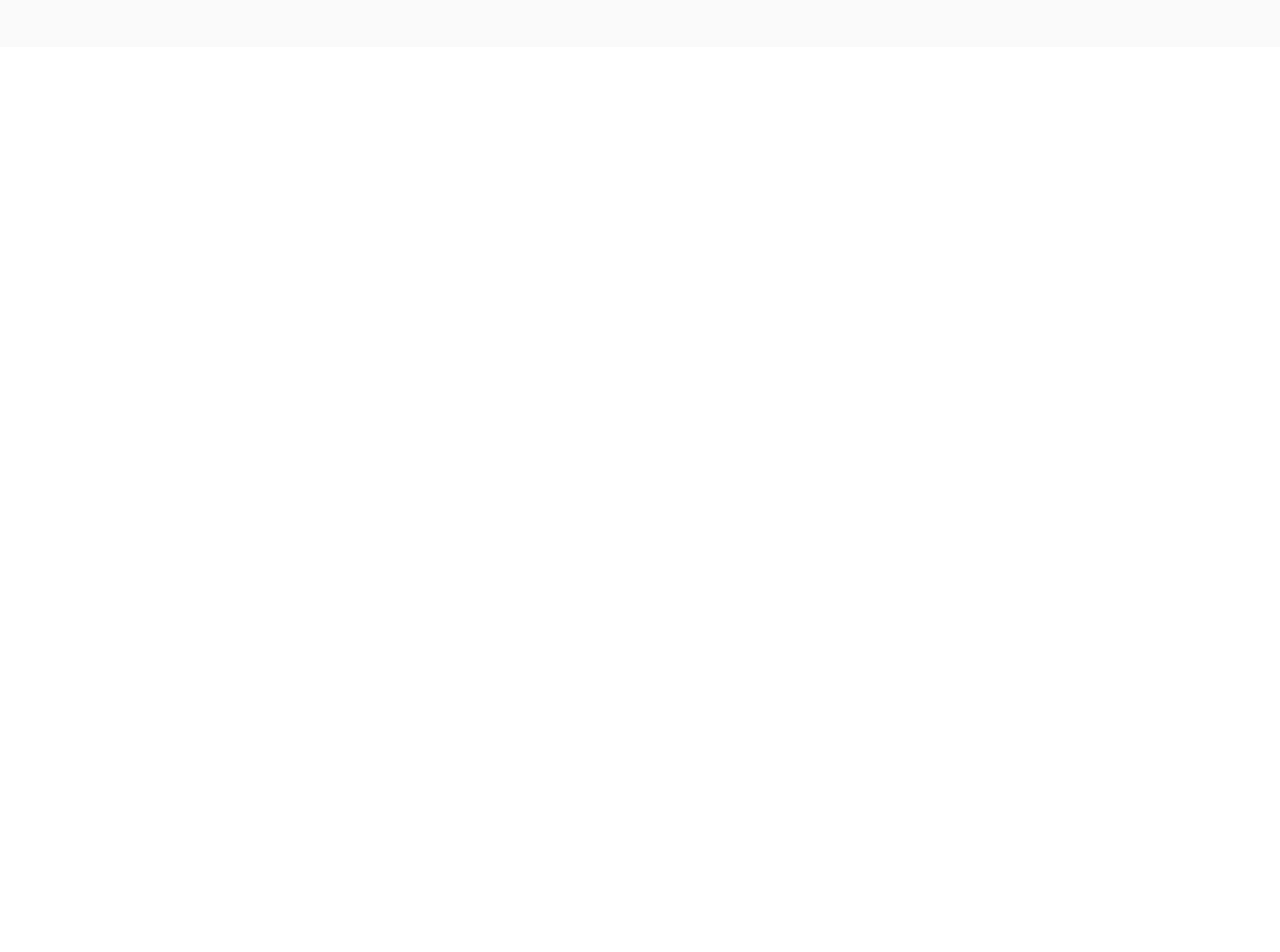
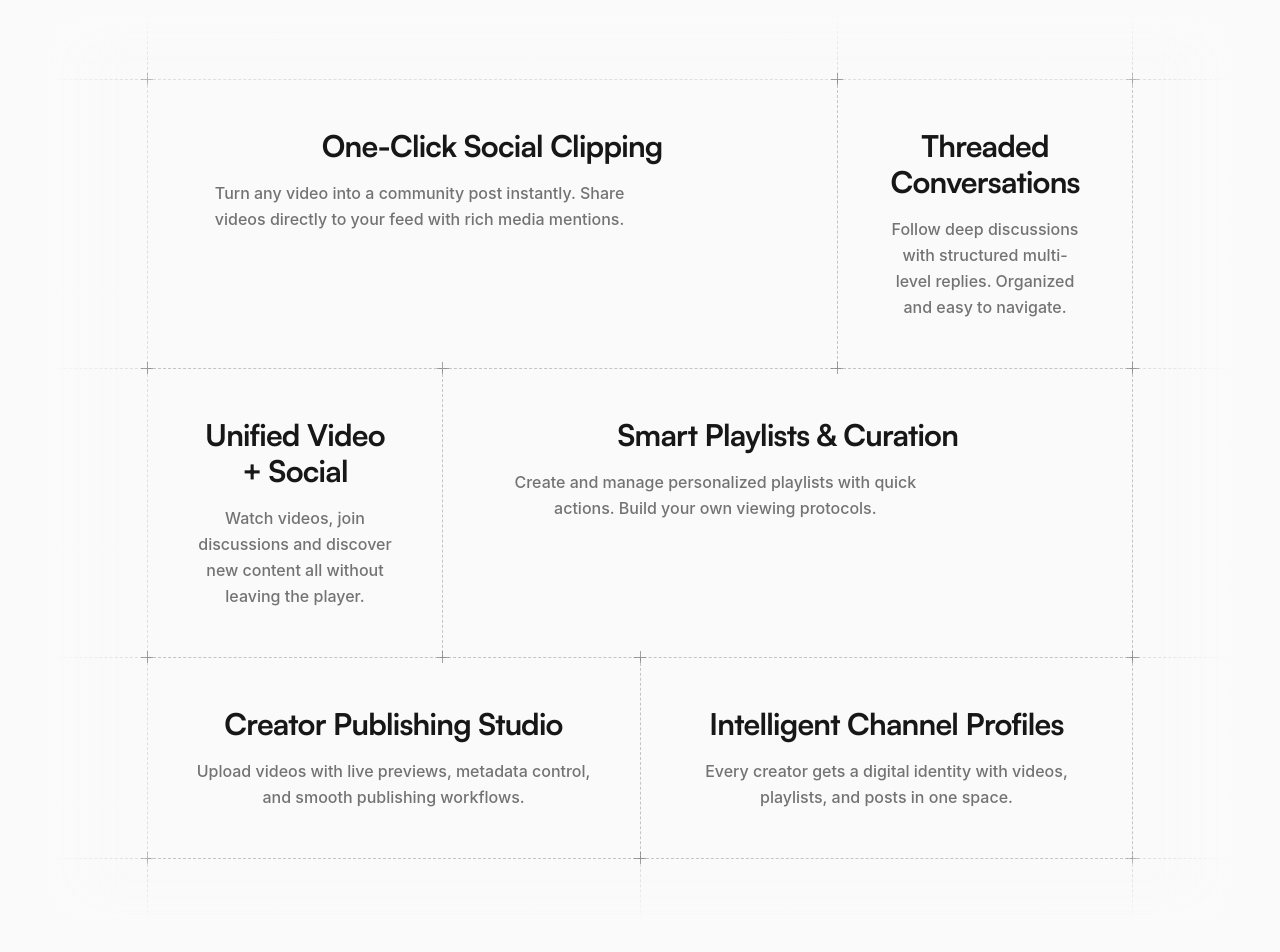
Before and after one commit to Samarthpagaria/Strivo, a React app in the folder frontend/: page / in a window 1280 px wide. Shown: the part 1460-2412 px from the top of the page. Before the commit the page ends 1507 px from the top, so only its background shows below. Built offline with nearby package versions, Linux system fonts and the light colour scheme; the HTML template or start-up script is replaced by a standard one.

Commit message:
feat : Features section of Strivo

```diff
--- a/frontend/src/pages/LandingPage.jsx
+++ b/frontend/src/pages/LandingPage.jsx
@@ -8,6 +8,45 @@ import {
   useTransform,
 } from "framer-motion";
 import logo from "../assets/strivo_black_logo.png";
+
+const FeatureCard = ({ title, desc, col, index, showAllCorners }) => (
+  <motion.div
+    initial={{ opacity: 0 }}
+    whileInView={{ opacity: 1 }}
+    viewport={{ once: true }}
+    transition={{ delay: index * 0.1, duration: 0.8 }}
+    className={`${col} group relative border-r border-b border-dashed border-neutral-400/60 p-8 md:p-12 hover:bg-white transition-all duration-500 cursor-pointer`}
+  >
+    {/* Dynamic Crosshair Markers */}
+    {[
+      "absolute -right-[6.5px] -bottom-[6.5px]", // Bottom-Right (Default)
+      ...(showAllCorners
+        ? [
+            "absolute -left-[6.5px] -top-[6.5px]", // Top-Left
+            "absolute -right-[6.5px] -top-[6.5px]", // Top-Right
+            "absolute -left-[6.5px] -bottom-[6.5px]", // Bottom-Left
+          ]
+        : []),
+    ].map((pos, i) => (
+      <div
+        key={i}
+        className={`${pos} w-3 h-3 flex items-center justify-center z-10 pointer-events-none opacity-40 group-hover:opacity-100 transition-opacity`}
+      >
+        <div className="absolute w-full h-[1px] bg-neutral-500" />
+        <div className="absolute h-full w-[1px] bg-neutral-500" />
+      </div>
+    ))}
+
+    <div className="flex flex-col gap-4 relative">
+      <h3 className="text-2xl md:text-3xl font-bold text-neutral-900 tracking-tight font-satoshi group-hover:text-[#ff9d6c] transition-colors duration-500">
+        {title}
+      </h3>
+      <p className="text-neutral-500 font-medium leading-relaxed font-inter text-sm md:text-base max-w-md transition-colors duration-500 group-hover:text-neutral-700">
+        {desc}
+      </p>
+    </div>
+  </motion.div>
+);
 
 const LandingPage = () => {
   const navigate = useNavigate();
@@ -83,15 +122,15 @@ const LandingPage = () => {
           <div className="flex items-center overflow-hidden border border-neutral-200 rounded-full bg-neutral-50/50 hover:border-neutral-300 transition-all group/upvote shadow-[0_2px_10px_-3px_rgba(0,0,0,0.07)]">
             <button
               onClick={() => setUpvotes((prev) => prev + 1)}
-              className="group/btn px-2 py-1 text-medium font-bold text-neutral-500 hover:text-neutral-900 transition-colors font-satoshi border-r border-neutral-200 hover:bg-neutral-100 active:bg-neutral-200 flex items-center gap-1"
+              className="group/btn px-3 py-1.5 text-lg font-bold text-neutral-500 hover:text-neutral-900 transition-colors font-satoshi border-r border-neutral-200 hover:bg-neutral-100 active:bg-neutral-200 rounded-l-full flex items-center gap-1.5 pl-3"
             >
               <ArrowUp
-                size={20}
+                size={22}
                 className="group-hover/btn:-translate-y-1 transition-transform duration-300"
               />
               Upvote
             </button>
-            <div className="px-1 py-1.5 min-w-[3rem] text-center flex items-center justify-center bg-white">
+            <div className="px-3 py-1.5 min-w-[3.5rem] text-center flex items-center justify-center bg-white">
               <AnimatePresence mode="wait">
                 <motion.span
                   key={upvotes}
@@ -99,7 +138,7 @@ const LandingPage = () => {
                   animate={{ y: 0, opacity: 1 }}
                   exit={{ y: -10, opacity: 0 }}
                   transition={{ duration: 0.15, ease: "easeOut" }}
-                  className="text-medium font-bold text-neutral-900 font-satoshi tabular-nums block"
+                  className="text-lg font-bold text-neutral-900 font-satoshi tabular-nums block"
                 >
                   {upvotes}
                 </motion.span>
@@ -221,21 +260,166 @@ const LandingPage = () => {
         </div>
 
         {/* Features Section */}
-        <section className="w-full max-w-6xl px-6 py-40 flex flex-col items-center gap-20">
+        <section className="w-full max-w-7xl px-6 py-40 flex flex-col items-center gap-12 relative">
           <motion.div
             initial={{ opacity: 0, y: 20 }}
             whileInView={{ opacity: 1, y: 0 }}
             viewport={{ once: true }}
-            className="flex flex-col items-center gap-4"
+            className="flex flex-col items-center gap-6 z-10"
           >
             <h2 className="text-4xl md:text-6xl font-medium text-neutral-900 tracking-tighter font-satoshi">
               Features
             </h2>
-            <p className="text-lg md:text-xl text-neutral-500 font-medium max-w-2xl text-center leading-relaxed">
+            <p className="text-lg md:text-xl text-neutral-500 font-medium max-w-2xl text-center leading-relaxed  font-inter">
               Upload videos, tweet instantly from content, manage playlists, and
               stay connected with your audience through one seamless experience.
             </p>
           </motion.div>
+
+          {/* Crosshair Grid Features */}
+          <div className="w-full relative px-4 md:px-0 max-w-[90rem]">
+            {/* Perimeter Masking (Reduced Size) */}
+            <div className="absolute inset-0 pointer-events-none z-20">
+              {/* Left Column Buffer Mask */}
+              <div className="absolute inset-y-0 left-0 w-20 bg-gradient-to-r from-neutral-50 to-transparent" />
+              {/* Right Column Buffer Mask */}
+              <div className="absolute inset-y-0 right-0 w-20 bg-gradient-to-l from-neutral-50 to-transparent" />
+              {/* Top Row Buffer Mask */}
+              <div className="absolute inset-x-0 top-0 h-12 bg-gradient-to-b from-neutral-50 to-transparent" />
+              {/* Bottom Row Buffer Mask */}
+              <div className="absolute inset-x-0 bottom-0 h-12 bg-gradient-to-t from-neutral-50 to-transparent" />
+            </div>
+
+            <div className="grid grid-cols-1 md:grid-cols-12 gap-0 border-l border-t border-dashed border-neutral-400/60 relative">
+              {/* Extra Top Row with Side Buffers */}
+              <div className="hidden md:block col-span-1 h-16 border-r border-b border-dashed border-neutral-400/30" />
+              <div className="hidden md:block col-span-7 h-16 border-r border-b border-dashed border-neutral-400/30" />
+              <div className="hidden md:block col-span-3 h-16 border-r border-b border-dashed border-neutral-400/30" />
+              <div className="hidden md:block col-span-1 h-16 border-r border-b border-dashed border-neutral-400/30" />
+
+              {/* Row 1 Content with Buffer Columns */}
+              <div className="hidden md:block col-span-1 border-r border-b border-dashed border-neutral-400/30 h-full" />
+              <FeatureCard
+                title="One-Click Social Clipping"
+                desc="Turn any video into a community post instantly. Share videos directly to your feed with rich media mentions."
+                col="md:col-span-7"
+                index={0}
+                showAllCorners={true}
+              />
+              <FeatureCard
+                title="Threaded Conversations"
+                desc="Follow deep discussions with structured multi-level replies. Organized and easy to navigate."
+                col="md:col-span-3"
+                index={1}
+                showAllCorners={true}
+              />
+              <div className="hidden md:block col-span-1 border-r border-b border-dashed border-neutral-400/30 h-full" />
+
+              {/* Row 2 Content with Buffer Columns */}
+              <div className="hidden md:block col-span-1 border-r border-b border-dashed border-neutral-400/30 h-full" />
+              <FeatureCard
+                title="Unified Video + Social"
+                desc="Watch videos, join discussions and discover new content all without leaving the player."
+                col="md:col-span-3"
+                index={2}
+                showAllCorners={true}
+              />
+              <FeatureCard
+                title="Smart Playlists & Curation"
+                desc="Create and manage personalized playlists with quick actions. Build your own viewing protocols."
+                col="md:col-span-7"
+                index={3}
+                showAllCorners={true}
+              />
+              <div className="hidden md:block col-span-1 border-r border-b border-dashed border-neutral-400/30 h-full" />
+
+              {/* Row 3 Content with Buffer Columns */}
+              <div className="hidden md:block col-span-1 border-r border-b border-dashed border-neutral-400/30 h-full" />
+              <FeatureCard
+                title="Creator Publishing Studio"
+                desc="Upload videos with live previews, metadata control, and smooth publishing workflows."
+                col="md:col-span-5"
+                index={4}
+                showAllCorners={true}
+              />
+              <FeatureCard
+                title="Intelligent Channel Profiles"
+                desc="Every creator gets a digital identity with videos, playlists, and posts in one space."
+                col="md:col-span-5"
+                index={5}
+                showAllCorners={true}
+              />
+              <div className="hidden md:block col-span-1 border-r border-b border-dashed border-neutral-400/30 h-full" />
+
+              {/* Extra Bottom Row with Side Buffers */}
+              <div className="hidden md:block col-span-1 h-16 border-r border-b border-dashed border-neutral-400/30" />
+              <div className="hidden md:block col-span-5 h-16 border-r border-b border-dashed border-neutral-400/30" />
+              <div className="hidden md:block col-span-5 h-16 border-r border-b border-dashed border-neutral-400/30" />
+              <div className="hidden md:block col-span-1 h-16 border-r border-b border-dashed border-neutral-400/30" />
+            </div>
+          </div>
+        </section>
+        {/* How it Works Section */}
+        <section className="w-full max-w-7xl px-6 py-40 flex flex-col items-center gap-24 relative">
+          <motion.div
+            initial={{ opacity: 0, y: 20 }}
+            whileInView={{ opacity: 1, y: 0 }}
+            viewport={{ once: true }}
+            className="flex flex-col items-center gap-6 z-10"
+          >
+            <h2 className="text-4xl md:text-7xl font-medium text-neutral-900 tracking-tighter font-satoshi">
+              How it Works
+            </h2>
+            <p className="text-lg md:text-xl text-neutral-500 font-medium max-w-2xl text-center leading-relaxed font-inter">
+              Master the Strivo ecosystem in three simple steps.
+            </p>
+          </motion.div>
+
+          <div className="grid grid-cols-1 md:grid-cols-3 gap-16 w-full relative">
+            {/* Horizontal Connector Line for Desktop */}
+            <div className="hidden md:block absolute top-12 left-0 right-0 h-[1px] bg-neutral-200/60 z-0" />
+
+            {[
+              {
+                step: "01",
+                title: "Register & Sync",
+                desc: "Establish your digital identity and prepare your broadcast protocols. One account for everything.",
+              },
+              {
+                step: "02",
+                title: "Broadcast Vision",
+                desc: "Upload high-fidelity videos and engage in deep threaded community discussions instantly.",
+              },
+              {
+                step: "03",
+                title: "Scale Audience",
+                desc: "Use one-click social clipping to cross-post and grow your unified community effortlessly.",
+              },
+            ].map((item, i) => (
+              <motion.div
+                key={i}
+                initial={{ opacity: 0, y: 30 }}
+                whileInView={{ opacity: 1, y: 0 }}
+                viewport={{ once: true }}
+                transition={{ delay: i * 0.2, duration: 0.8 }}
+                className="flex flex-col items-start gap-8 relative z-10 group"
+              >
+                {/* Step Number Circle */}
+                <div className="w-24 h-24 rounded-full bg-neutral-50 border border-neutral-200 flex items-center justify-center text-3xl font-black font-satoshi text-neutral-900 shadow-sm group-hover:bg-white group-hover:border-blue-600 group-hover:text-blue-600 transition-all duration-500">
+                  {item.step}
+                </div>
+
+                <div className="flex flex-col gap-4">
+                  <h3 className="text-2xl md:text-3xl font-bold text-neutral-900 tracking-tight font-satoshi">
+                    {item.title}
+                  </h3>
+                  <p className="text-neutral-500 font-medium leading-relaxed font-inter text-base max-w-xs">
+                    {item.desc}
+                  </p>
+                </div>
+              </motion.div>
+            ))}
+          </div>
         </section>
       </main>
     </div>
```
